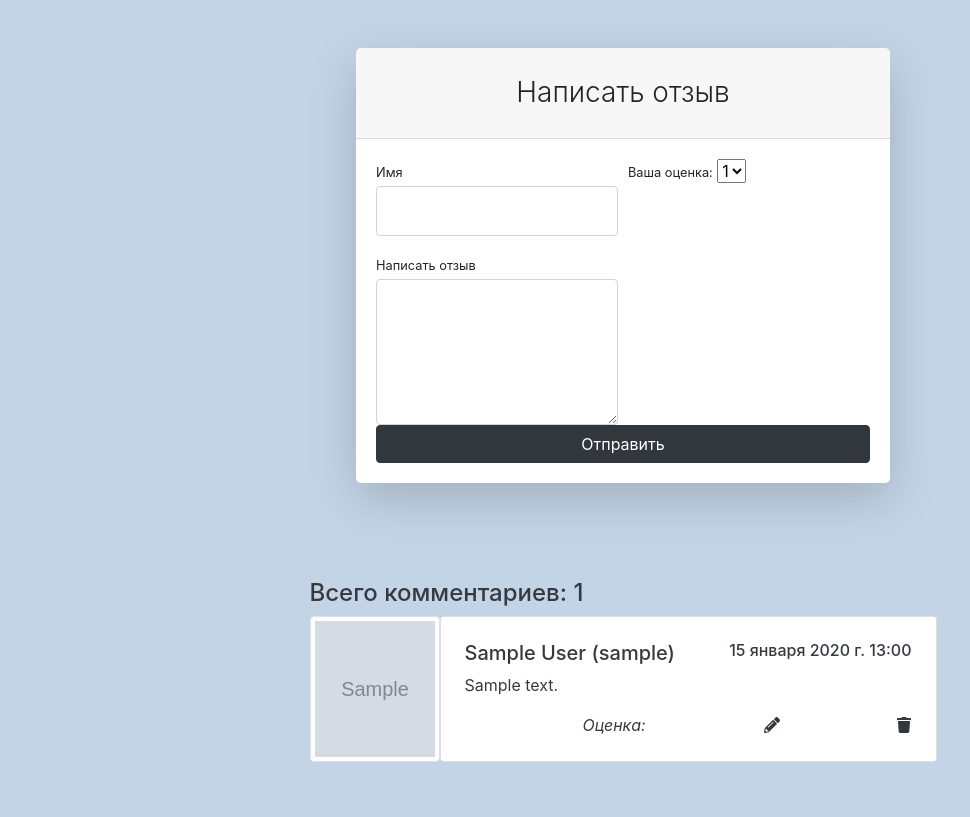
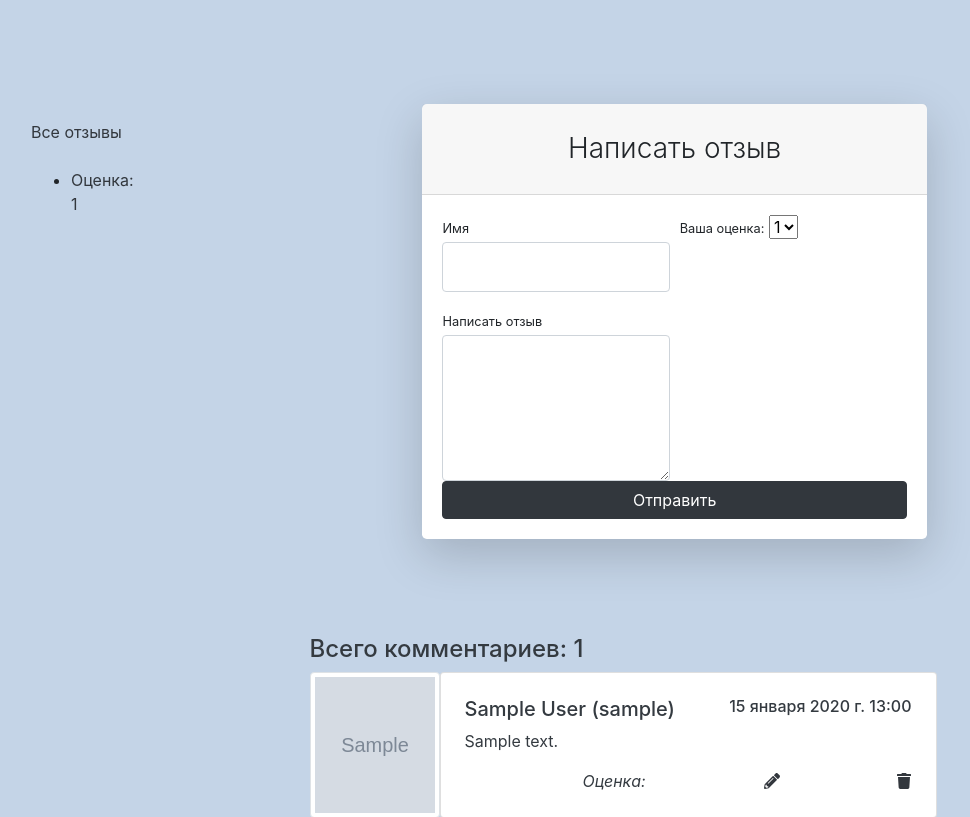
Before and after one commit to KhamzinAdel/store, a Django app: page /users/reviews/ in a window 1280 px wide. Shown: the top 817 px of the page, without its empty margins (17-987 px from the left). Before the commit the page ends 762 px from the top, so only its background shows below. Run offline with Django 4.2, Linux system fonts and the light colour scheme; a user stored in the database is signed in; tables that the repository leaves empty hold one stand-in row (values such as "Sample post"); grey boxes marked "Sample" are stand-in pictures; some libraries are stand-ins or nearby versions.

Commit message:
filter star_rating

```diff
--- a/users/templates/users/reviews.html
+++ b/users/templates/users/reviews.html
@@ -3,7 +3,16 @@
 
 {% block content %}
     <main>
-        <div class="container">
+    <div class="d-flex m-5">
+                <div class="list-group mt-5">
+                <a href="{% url 'users:reviews' %}" class="my-4">Все отзывы</a>
+                {% for star in stars_rating %}
+                     <ul class="stars">
+                             <li><a href="{% url 'users:star_rating' star.id %}"><span aria-hidden="true"> Оценка: {{ star.value }}</span></a></li>
+                                </ul>
+                    {% endfor %}
+                </div>
+        <div class="container mt-2">
                 <div class="row justify-content-center">
                     <div class="col-lg-6">
                         {% if messages or form.non_field_errors %}
@@ -59,6 +68,7 @@
                     </div>
                 </div>
             </div>
+   </div>
         </main>
     <section>
   <div class="container my-5 py-5 text-dark">
--- a/users/urls.py
+++ b/users/urls.py
@@ -39,6 +39,7 @@ urlpatterns = [
          ),
     path('contact/', views.ContactFormView.as_view(), name='contact'),
     path('reviews/', views.ReviewView.as_view(), name='reviews'),
+    path('reviews/<int:star_rating>', views.ReviewView.as_view(), name='star_rating'),
     path('reviews/delete/<int:pk>', views.ReviewDeleteView.as_view(), name='review_delete'),
     path('reviews/update/<int:pk>', views.ReviewUpdateView.as_view(), name='review_update'),
     path('verify/<str:email>/<uuid:code>/', views.EmailVerificationView.as_view(), name='email_verification'),
--- a/users/views.py
+++ b/users/views.py
@@ -11,7 +11,7 @@ from .services import email
 
 from .forms import (ContactForm, UserLoginForm, UserProfileForm,
                     UserRegistrationForm, ReviewsForm)
-from .models import Contact, EmailVerification, User, Reviews
+from .models import Contact, EmailVerification, User, Reviews, StarRating
 
 
 class UserLoginView(TitleMixin, LoginView):
@@ -83,8 +83,10 @@ class ReviewView(TitleMixin, SuccessMessageMixin, LoginRequiredMixin, CreateView
 
     def get_context_data(self, **kwargs):
         context = super().get_context_data(**kwargs)
-        context['reviews'] = Reviews.objects.all()
+        star_rating = self.kwargs.get('star_rating')
         context['count_review'] = Reviews.objects.count()
+        context['stars_rating'] = StarRating.objects.all()
+        context['reviews'] = Reviews.objects.filter(star_rating=star_rating) if star_rating else Reviews.objects.all()
         return context
 
     def form_valid(self, form):
```
